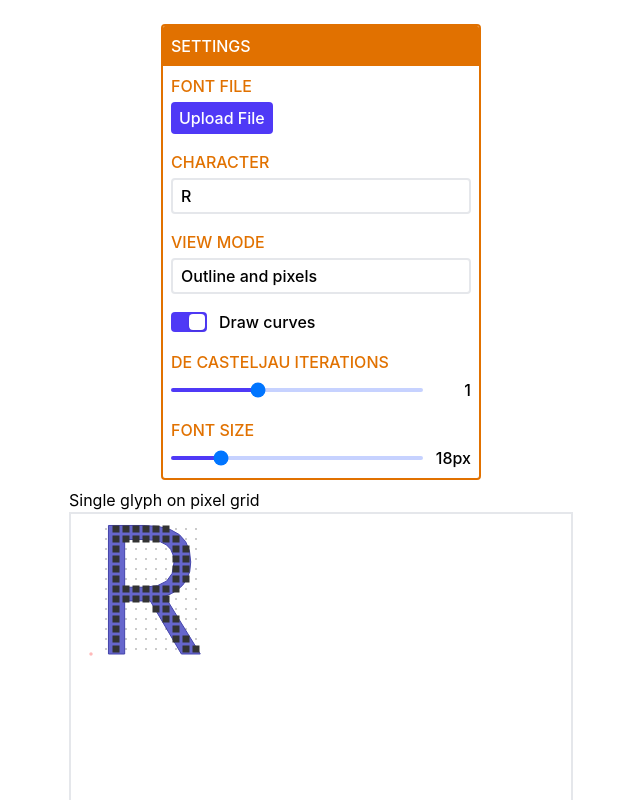
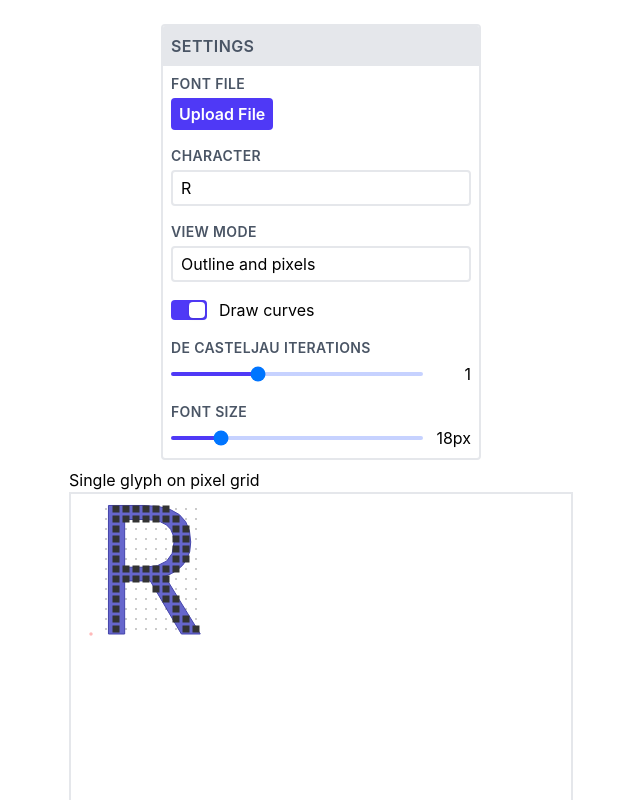
Before and after one commit to anoop901/playing-with-fonts, a React (Vite) app: page / in a window 1280 px wide. Shown: the top 800 px of the page, without its empty margins (319-959 px from the left). Built offline with nearby package versions, Linux system fonts and the light colour scheme.

Commit message:
remove amber colors, add some font size/weight/tracking variations, plus some gray text variations

```diff
--- a/src/App.tsx
+++ b/src/App.tsx
@@ -190,10 +190,12 @@ function App() {
   }, [drawGlyphOnPixelGrid]);
 
   const Settings = (
-    <div className="w-80 overflow-hidden border-2 rounded border-amber-600 font-medium">
+    <div className="w-80 overflow-hidden border-2 rounded border-gray-200">
       {/* Header */}
-      <div className="p-2 bg-amber-600">
-        <h2 className="uppercase text-white">Settings</h2>
+      <div className="p-2 bg-gray-200">
+        <h2 className="uppercase text-gray-600 font-semibold tracking-wide">
+          Settings
+        </h2>
       </div>
 
       <div className="p-2 flex flex-col gap-4">
--- a/src/components/Button.tsx
+++ b/src/components/Button.tsx
@@ -8,7 +8,7 @@ export default function Button({
   return (
     <button
       className={
-        "cursor-pointer rounded px-2 py-1 bg-indigo-600 text-white hover:bg-indigo-400 active:bg-indigo-800 " +
+        "cursor-pointer rounded px-2 py-1 bg-indigo-600 text-white hover:bg-indigo-400 active:bg-indigo-800 font-semibold " +
         (className ?? "")
       }
       {...props}
--- a/src/components/Labeled.tsx
+++ b/src/components/Labeled.tsx
@@ -7,7 +7,9 @@ export default function Labeled({
 }) {
   return (
     <div className="flex flex-col gap-1">
-      <label className="uppercase text-amber-600">{label}</label>
+      <label className="uppercase text-gray-600 text-sm tracking-wide font-semibold">
+        {label}
+      </label>
       {children}
     </div>
   );
```
